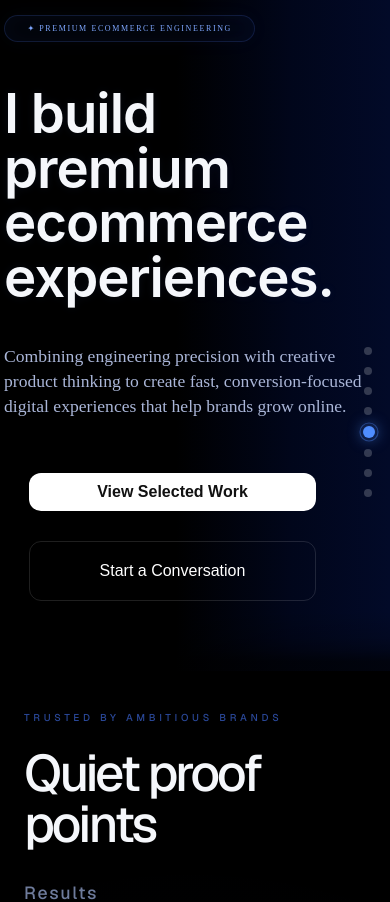
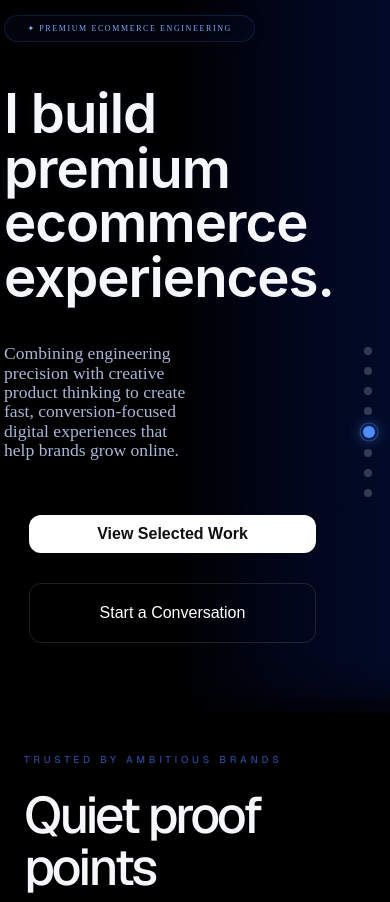
Before and after one commit to josephstephen-dev/joseph-portfolio, a Next.js app: page / in a window 390 px wide. Shown: the top 902 px of the page. Built offline with nearby package versions, Linux system fonts and the light colour scheme.

Commit message:
Premium mobile proof layout

```diff
--- a/src/app/globals.css
+++ b/src/app/globals.css
@@ -328,7 +328,8 @@ body{
 
 .hero-description{
     font-size:1.1rem;
-    line-height:1.4;
+    line-height:1.1;
+    max-width:50%;
 
 }
 
```
